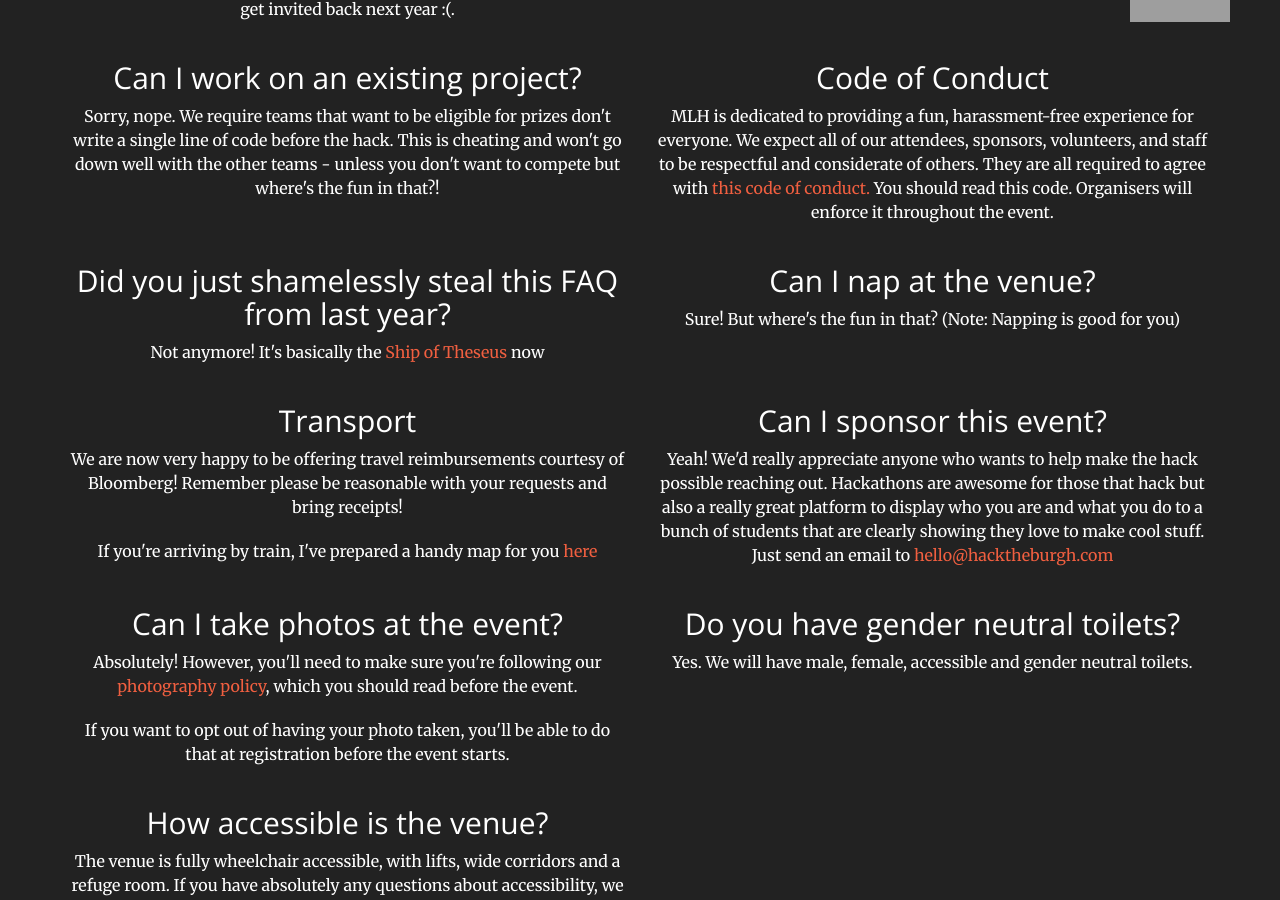
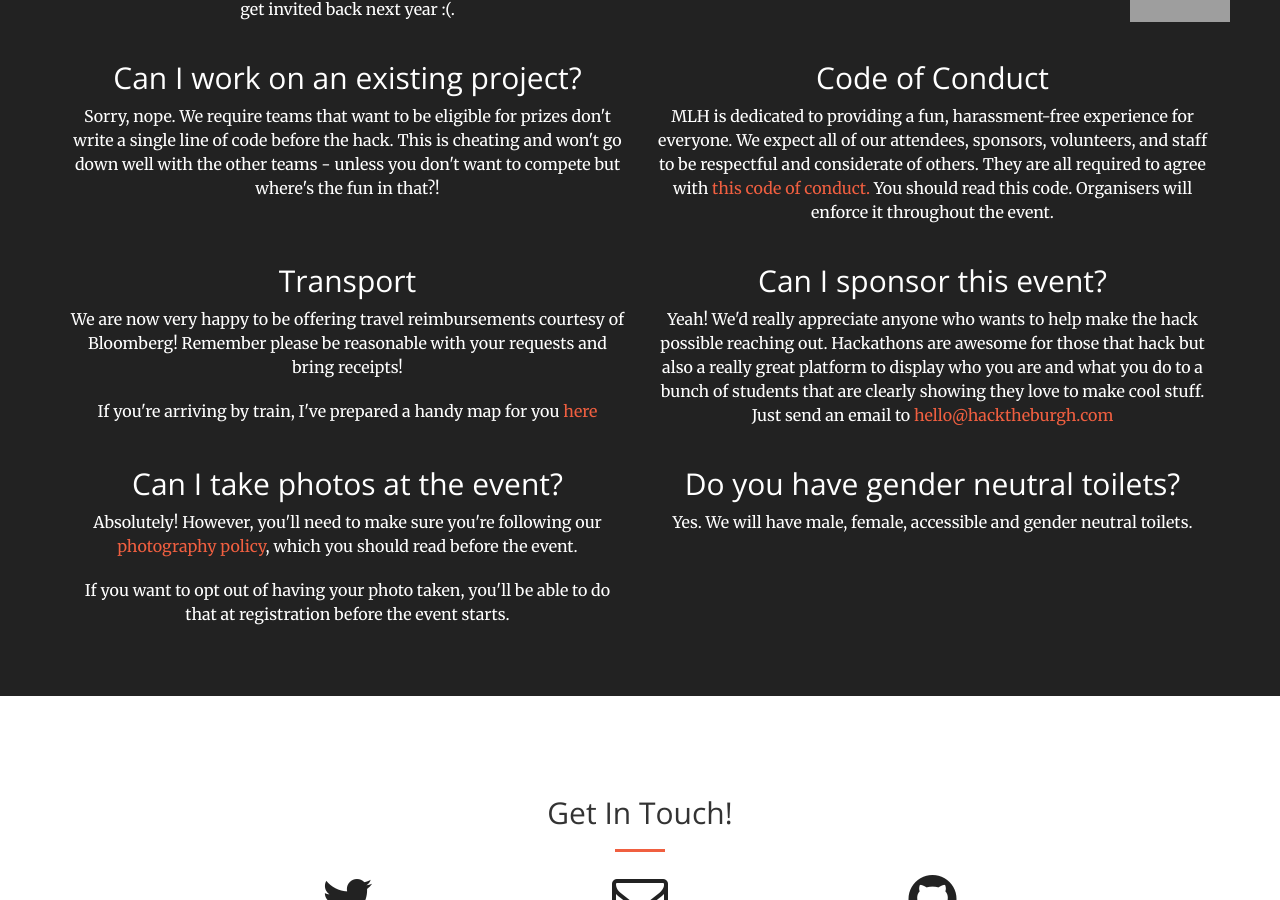
Before and after one commit to compsoc-edinburgh/htb16-site, a Jekyll site: the page built from index.html, in a window 1280 px wide and 900 px high, scrolled down 9517 px. Built offline with Jekyll 4.4.1, drawn with Linux system fonts in a browser that asks for light colours; some of the changed text lies outside the part shown; grey boxes are pictures that could not be loaded.

Commit message:
Remove stolen faq

```diff
--- a/_includes/aside.html
+++ b/_includes/aside.html
@@ -98,18 +105,6 @@
                   </div>
                 </div><!-- /.row -->
 
-
-                <div class="row">
-                  <div class="col-sm-6">
-                <h2>Did you just shamelessly steal this FAQ from last year?</h2>
-                <p>Not anymore! It's basically the <a href="https://en.wikipedia.org/wiki/Ship_of_Theseus">Ship of Theseus </a>now</p>
-                  </div>
-                  <div class="col-sm-6">
-                <h2>Can I nap at the venue?</h2>
-                <p>Sure! But where's the fun in that? (Note: Napping is good for you)</p>
-              </div>
-                </div><!-- /.row -->
-
                 <div class="row">
                   <div class="col-sm-6">
                 <h2>Transport</h2>
@@ -134,12 +129,5 @@
                     <p>Yes. We will have male, female, accessible and gender neutral toilets.</p>
                   </div>
                 </div><!-- /.row -->
-
-                <div class="row">
-                  <div class="col-sm-6">
-                <h2>How accessible is the venue?</h2>
-                <p>The venue is fully wheelchair accessible, with lifts, wide corridors and a refuge room. If you have absolutely any questions about accessibility, we want to hear them so we can make sure we're doing our job properly, so please get in touch by emailing <a href="mailto:hello@hacktheburgh.com">hello@hacktheburgh.com</a>.</p>
-                  </div>
-                </div><!-- /.row -->
         </div>
   </aside>
```
Also changed, not shown: other parts of _includes/aside.html (+9 -2 lines).
